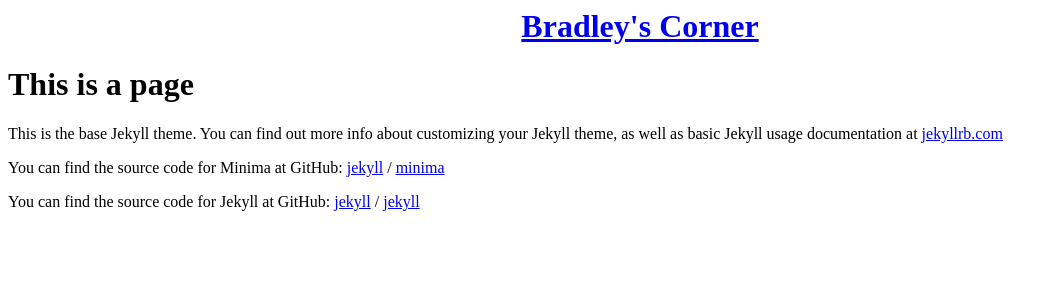
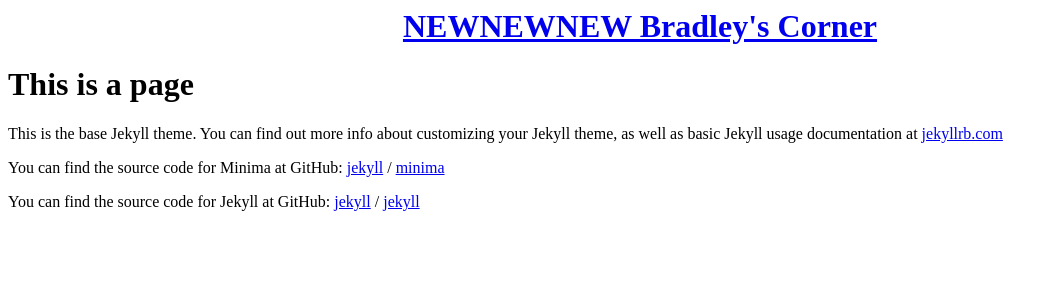
Before and after one commit to bradfordharrison2606/blog, a Jekyll site: the page built from about.markdown, in a window 1280 px wide. Shown: the top 300 px of the page, without its empty margins (0-1058 px from the left). Built offline with Jekyll 4.4.1, drawn with Linux system fonts in a browser that asks for light colours.

Commit message:
Update wrapper.html

```diff
--- a/_layouts/wrapper.html
+++ b/_layouts/wrapper.html
@@ -44,7 +44,7 @@
 
 </head>
 <body>
-    <h1>  <a href = "/blog" class="centeredlink"> {{ site.title }} </a> </h1>
+    <h1>  <a href = "/blog" class="centeredlink"> NEWNEWNEW {{ site.title }} </a> </h1>
 
     {{ content }}
 
```
